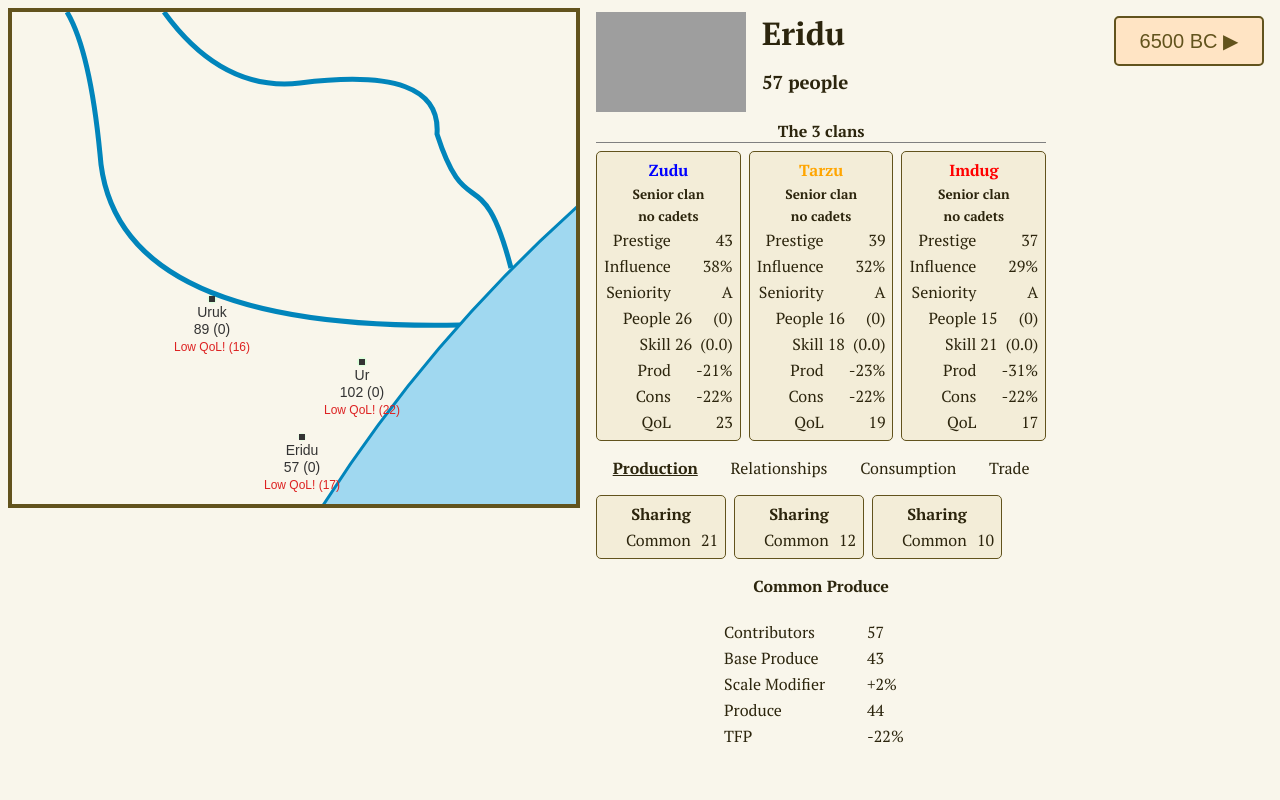
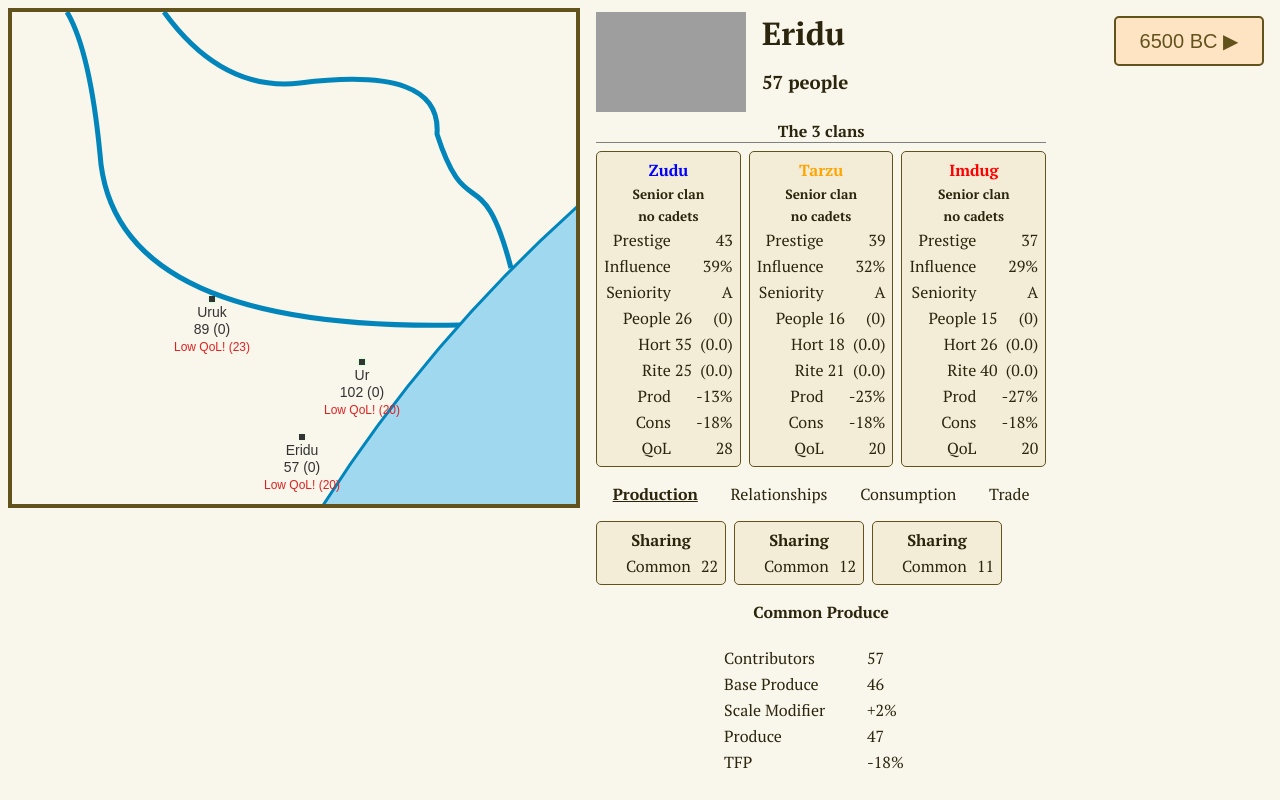
Before and after one commit to dmandelin/world2, a SvelteKit app: page / in a window 1280 px wide. Built offline with nearby package versions, Linux system fonts and the light colour scheme; grey boxes are pictures that could not be loaded.

Commit message:
Add ritual skill as a new trait.

```diff
--- a/src/components/ClanCard.svelte
+++ b/src/components/ClanCard.svelte
@@ -70,7 +70,7 @@
                 </td>
             </tr>
             <tr>
-                <td>Skill</td>
+                <td>Hort</td>
                 <td>{clan.skill.toFixed()}</td>
                 <td>
                     <Tooltip>
@@ -80,6 +80,21 @@
                             <DataTable rows={clan.skillChange.imitationTooltip} />
                             <h4>Skill changes</h4>
                             <DataTable rows={clan.skillChange.changeSourcesTooltip} />
+                        </div>
+                    </Tooltip>
+                </td>
+            </tr>
+            <tr>
+                <td>Rite</td>
+                <td>{clan.ritualSkill.toFixed()}</td>
+                <td>
+                    <Tooltip>
+                        ({clan.ritualSkillChange.delta.toFixed(1)})
+                        <div slot="tooltip" class="ttt">
+                            <h4>Imitiation sources</h4>
+                            <DataTable rows={clan.ritualSkillChange.imitationTooltip} />
+                            <h4>Skill changes</h4>
+                            <DataTable rows={clan.ritualSkillChange.changeSourcesTooltip} />
                         </div>
                     </Tooltip>
                 </td>
--- a/src/components/dtos.ts
+++ b/src/components/dtos.ts
@@ -68,6 +68,8 @@ export type ClanDTO = {
     interactionModifier: number;
     skill: number;
     skillChange: SkillChange;
+    ritualSkill: number;
+    ritualSkillChange: SkillChange;
     strength: number;
     techModifier: number;
     tenure: number;
@@ -117,6 +119,8 @@ export function clanDTO(clan: Clan) {
         interactionModifier: clan.interactionModifier,
         skill: clan.skill,
         skillChange: clan.skillChange,
+        ritualSkill: clan.ritualSkill,
+        ritualSkillChange: clan.ritualSkillChange,
         strength: clan.strength,
         techModifier: clan.techModifier,
         tenure: clan.tenure,
--- a/src/model/clans.ts
+++ b/src/model/clans.ts
@@ -4,6 +4,7 @@ import { Festival } from "./festival";
 import { exchangeGifts, resolveDisputes } from "./interactions";
 import { Clan, ConsumptionCalc, EconomicPolicies, PersonalityTraits } from "./people";
 import { Pot } from "./production";
+import { Rites } from "./spirit";
 
 const communalGoodsSource = 'communal';
 
@@ -16,6 +17,9 @@ export class Clans extends Array<Clan> {
 
     // Communal sharing economy.
     pot = new Pot(communalGoodsSource, this);
+
+    // Community rites.
+    rites = new Rites(this);
 
     constructor(...clans: Clan[]) {
       super(...clans);
@@ -112,6 +116,8 @@ export class Clans extends Array<Clan> {
         this.distribute();
 
         this.runFestival();
+        this.advanceRites();
+
         this.interact();
         this.marry();
         for (const clan of this) clan.advancePopulation();
@@ -182,6 +188,11 @@ export class Clans extends Array<Clan> {
         }
         this.festival = new Festival(participants);
         this.festival.process();
+    }
+
+    advanceRites() {
+        this.rites = new Rites(this);
+
     }
 
     *pairs() {
--- a/src/model/people.ts
+++ b/src/model/people.ts
@@ -212,17 +212,17 @@ export class ClanSkillChange implements SkillChange {
 
     readonly items: [string, number][] = [];
 
-    constructor(readonly clan: Clan) {
+    constructor(readonly clan: Clan, readonly trait: (clan: Clan) => number) {
         [this.imitationTarget, this.imitationTargetTable] = traitWeightedAverage(
             [...clan.settlement!.clans],
             c => c.name,
             c => c === clan ? 50 : clan.prestigeViewOf(c).value,
-            c => c.skill,
+            c => trait(c),
         );
         // Imitation moves skill toward the target. Turns are about a
         // generation, so we'll assume a substantial chunk of the gap
         // can be closed in that time.
-        this.imitationDelta = (this.imitationTarget - this.clan.skill) / 2;
+        this.imitationDelta = (this.imitationTarget - trait(this.clan)) / 2;
         // Imitation error will tend to make things work less well, but
         // occasionally it will result in an improvement.
         this.imitationError = normal(-1, 1);
@@ -291,6 +291,9 @@ export class Clan {
     private skill_: number = normal(30, 10);
     skillChange = new NilSkillChange();
 
+    private ritualSkill_: number = normal(30, 10);
+    ritualSkillChange = new NilSkillChange();
+
     // The initial population had been temporary residents.
     readonly traits = new Set<PersonalityTrait>([PersonalityTraits.MOBILE]);
 
@@ -354,6 +357,10 @@ export class Clan {
 
     get skill() {
         return this.skill_;
+    }
+
+    get ritualSkill() {
+        return this.ritualSkill_;
     }
 
     get averagePrestige(): number {
@@ -616,11 +623,13 @@ export class Clan {
     }
 
     prepareTraitChanges() {
-        this.skillChange = new ClanSkillChange(this);
+        this.skillChange = new ClanSkillChange(this, clan => clan.skill);
+        this.ritualSkillChange = new ClanSkillChange(this, clan => clan.ritualSkill);
     }
 
     commitTraitChanges() {
         this.skill_ += this.skillChange.delta;
+        this.ritualSkill_ += this.ritualSkillChange.delta;
 
         this.strength = this.advancedTrait(this.strength);
         this.intelligence = this.advancedTrait(this.intelligence);
--- /dev/null
+++ b/src/model/spirit.ts
@@ -0,0 +1,15 @@
+import type { Clan } from "./people";
+
+export class SpiritCalc {
+
+}
+
+export class Rites {
+    constructor(readonly participants: Clan[]) {}
+
+    perform() {
+        // Success of the rites depends on the skill of the participants.
+        // Low skill tends to drag things down quite a bit, as mistakes can
+        // ruin entire rituals.
+    }
+}
```
